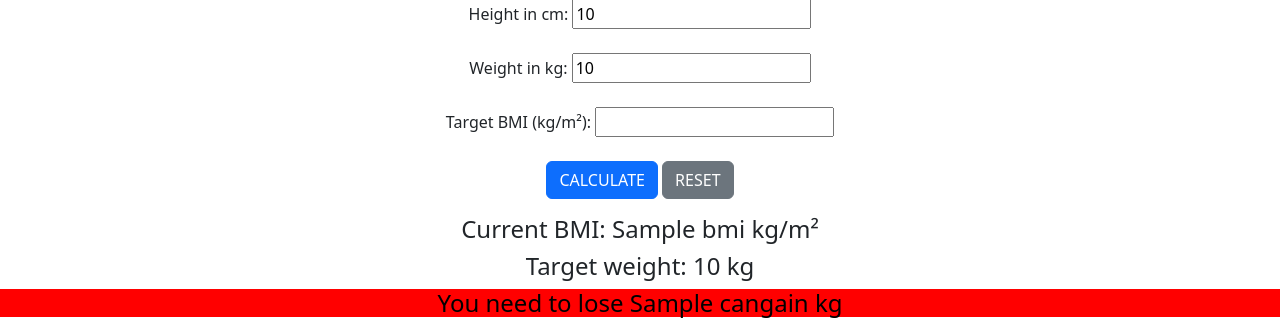
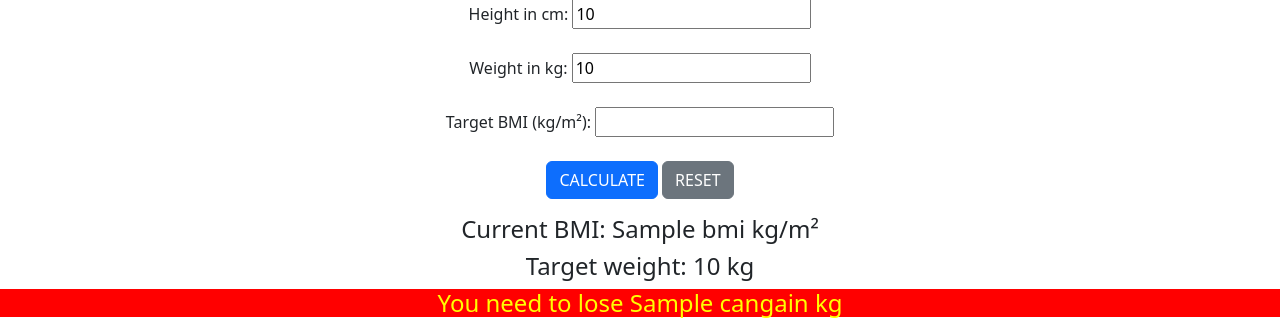
Before and after one commit to ikhwanzubir/Smart-BMI-Calculator, a Flask app: template templates/bmi_calculator.html in a window 1280 px wide. Shown: the part 73-395 px from the top of the page. Run offline with Flask 3, Linux system fonts and the light colour scheme; the template is opened without the code that fills it: most values are stand-ins (such as "Sample title", 1, 10 or a date in 2020).

Commit message:
Change text color of red background to yellow

```diff
--- a/templates/bmi_calculator.html
+++ b/templates/bmi_calculator.html
@@ -27,7 +27,7 @@
       {% if cangain < 10 %}
         <h4 class="text-center" style="background-color: yellow; color: black;">You need to lose {{ cangain }} kg</h4>
       {% else %}
-        <h4 class="text-center" style="background-color: red; color: black;">You need to lose {{ cangain }} kg</h4>
+        <h4 class="text-center" style="background-color: red; color: yellow;">You need to lose {{ cangain }} kg</h4>
       {% endif %}
     {% endif %}
 
```
